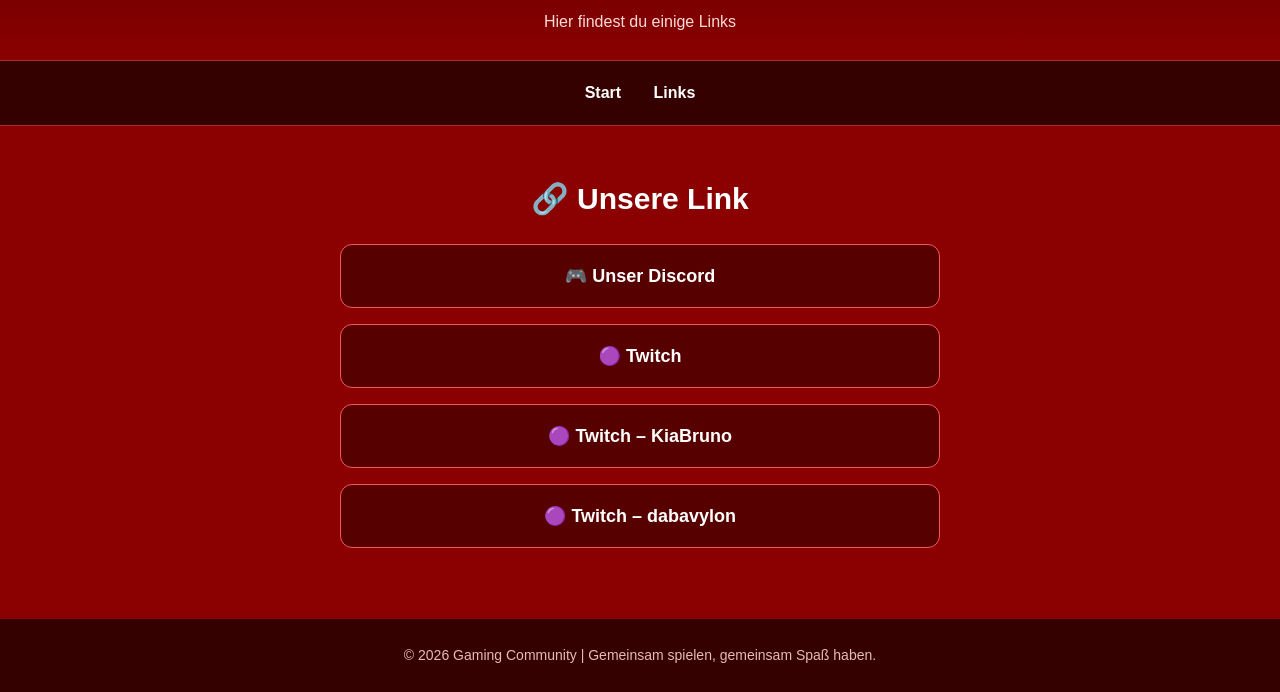
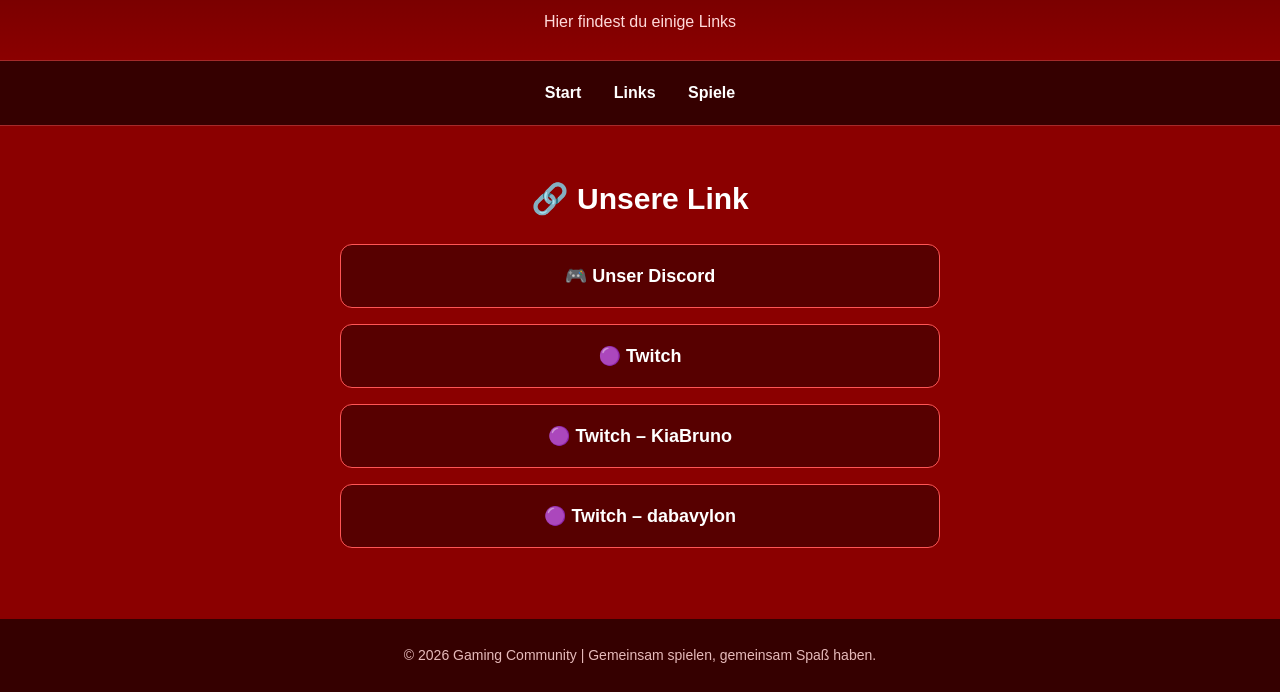
Before and after one commit to kiabruno/spiele_server, a plain HTML site: page link.html in a window 1280 px wide. Shown: the part 233-925 px from the top of the page. Drawn offline with Linux system fonts and the light colour scheme.

Commit message:
Update link.html

```diff
--- a/link.html
+++ b/link.html
@@ -153,10 +153,11 @@
     <p>Hier findest du einige Links</p>
   </header>
 
-  <nav>
-    <a href="index.html">Start</a>
-    <a href="link.html">Links</a>
-  </nav>
+    <nav>
+        <a href="index.html">Start</a>
+        <a href="link.html">Links</a>
+        <a href="spiele.html">Spiele</a>
+    </nav>
 
   <main class="links">
     <h2>🔗 Unsere Link</h2>
```
